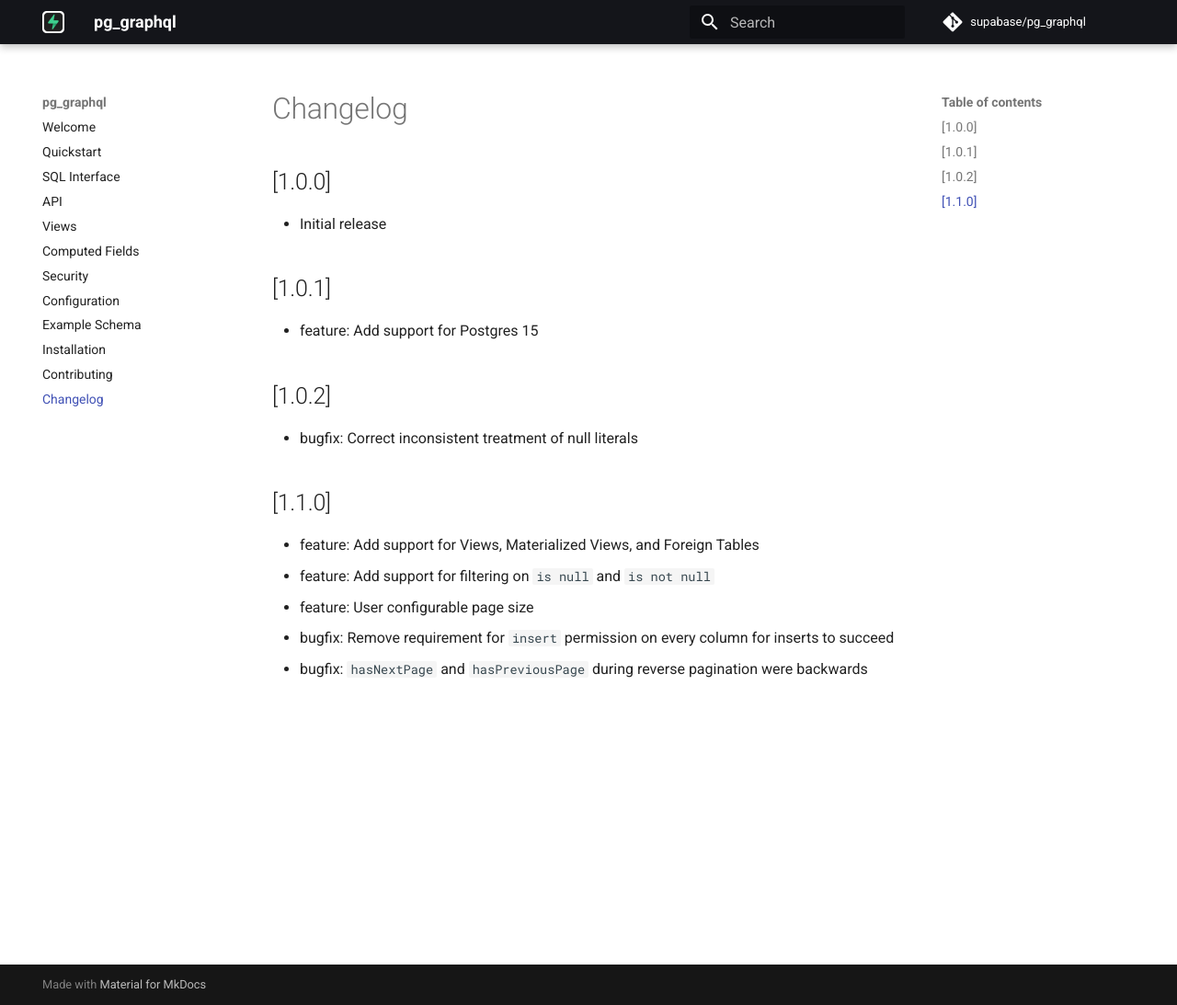
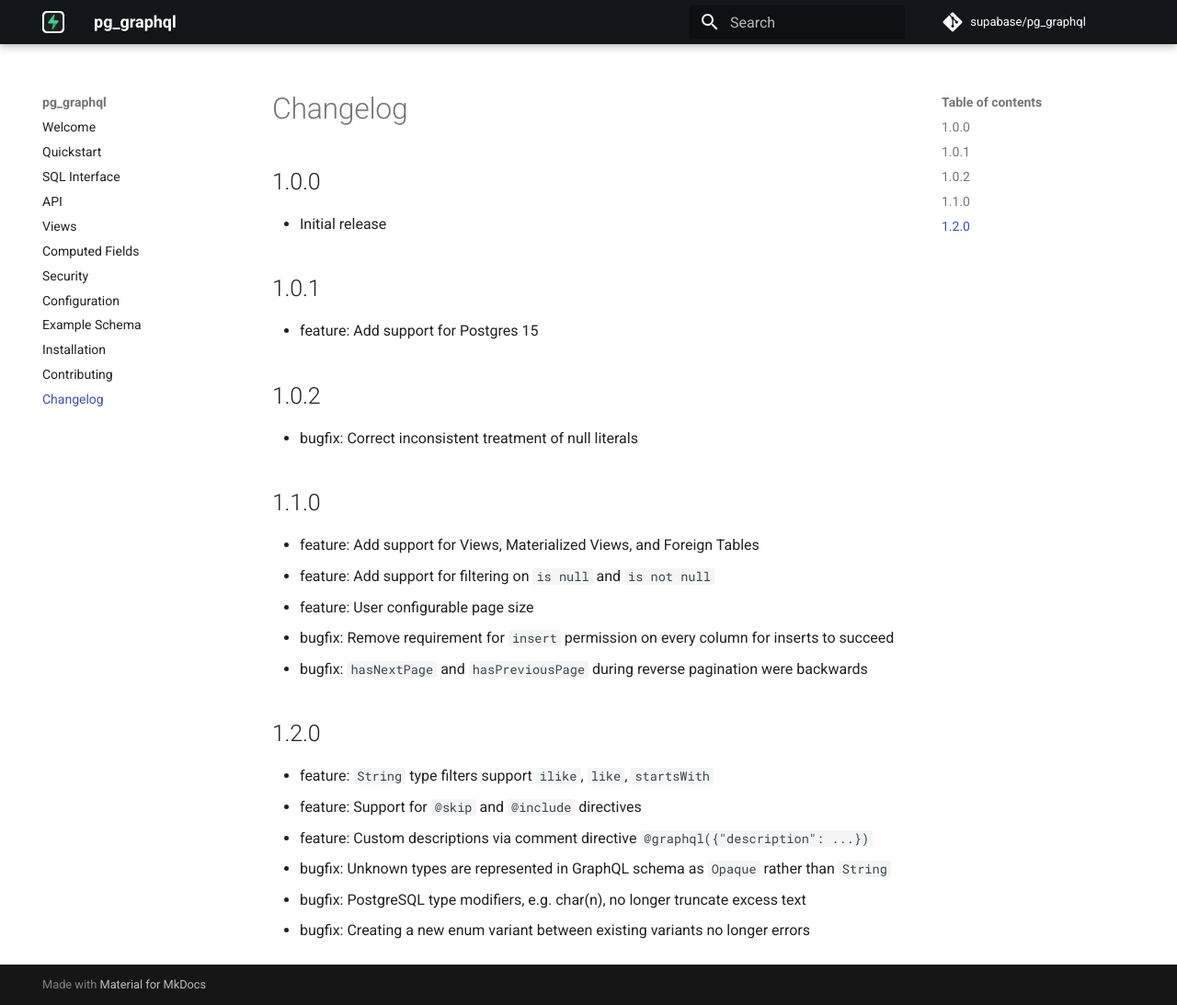
Before and after one commit to supabase/pg_graphql, an MkDocs documentation site: the page built from docs/changelog.md, in a window 1280 px wide and 1093 px high. Shown: the whole window at 92% size. Built offline with MkDocs 1.6.1 and Material for MkDocs 9.7.7, drawn with Linux system fonts in a browser that asks for light colours; comment, search, counter and statistics services are not loaded.

Commit message:
bump for release 1.2.0

```diff
--- a/Cargo.toml
+++ b/Cargo.toml
@@ -1,6 +1,6 @@
 [package]
 name = "pg_graphql"
-version = "1.1.1"
+version = "1.2.0"
 edition = "2021"
 
 [lib]
--- a/docs/changelog.md
+++ b/docs/changelog.md
@@ -1,15 +1,23 @@
-## [1.0.0]
+## 1.0.0
 - Initial release
 
-## [1.0.1]
+## 1.0.1
 - feature: Add support for Postgres 15
 
-## [1.0.2]
+## 1.0.2
 - bugfix: Correct inconsistent treatment of null literals
 
-## [1.1.0]
+## 1.1.0
 - feature: Add support for Views, Materialized Views, and Foreign Tables
 - feature: Add support for filtering on `is null` and `is not null`
 - feature: User configurable page size
 - bugfix: Remove requirement for `insert` permission on every column for inserts to succeed
 - bugfix: `hasNextPage` and `hasPreviousPage` during reverse pagination were backwards
+
+## 1.2.0
+- feature: `String` type filters support `ilike`, `like`, `startsWith`
+- feature: Support for `@skip` and `@include` directives
+- feature: Custom descriptions via comment directive `@graphql({"description": ...})`
+- bugfix: Unknown types are represented in GraphQL schema as `Opaque` rather than `String`
+- bugfix: PostgreSQL type modifiers, e.g. char(n), no longer truncate excess text
+- bugfix: Creating a new enum variant between existing variants no longer errors
```
